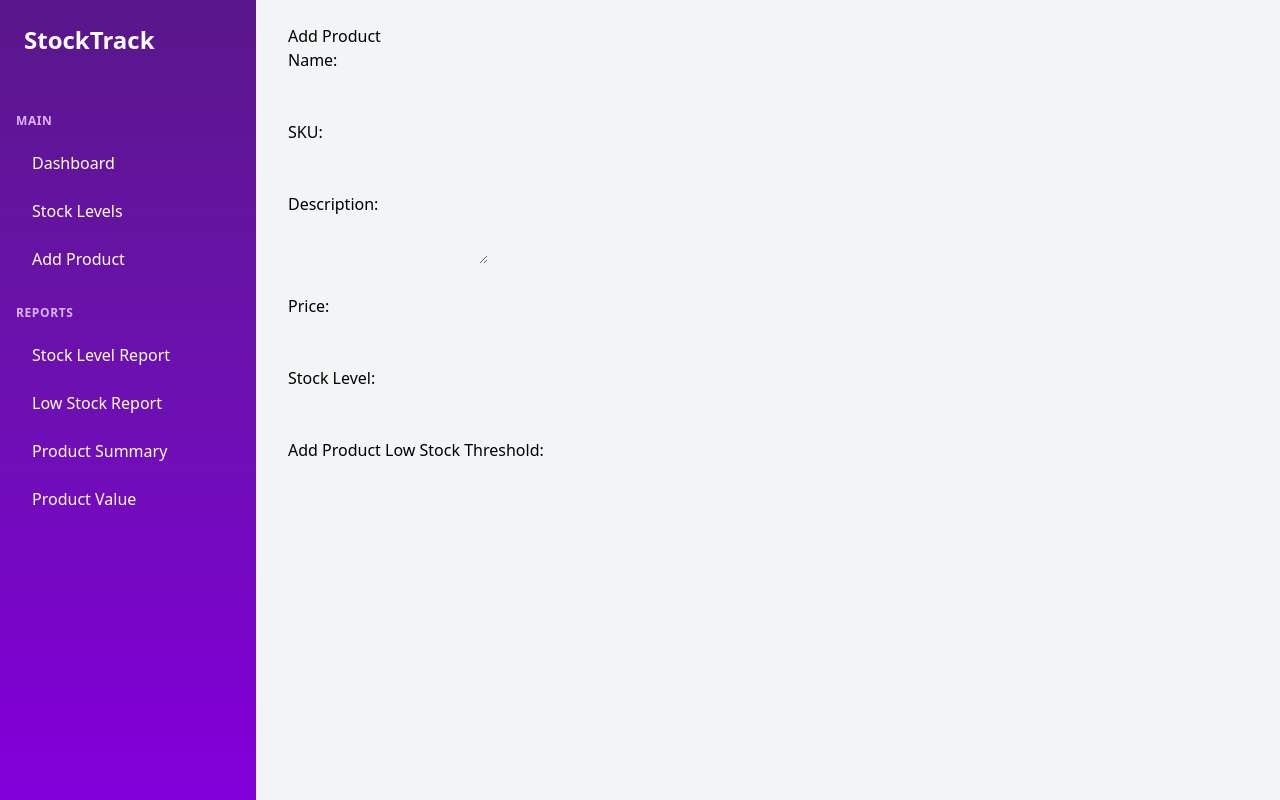
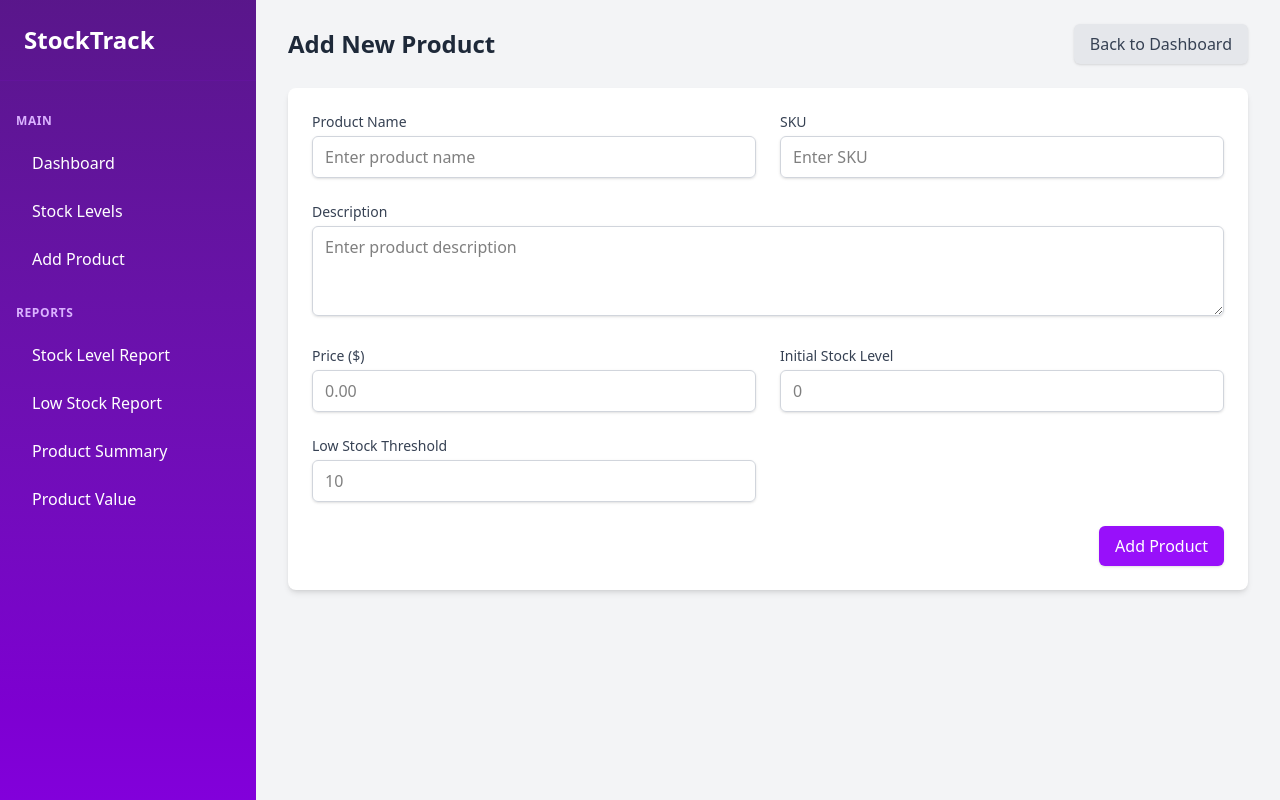
Before and after one commit to jujubear24/inventory_app, a Flask app: page /products/add in a window 1280 px wide. Run offline with Flask 3, Linux system fonts and the light colour scheme.

Commit message:
feat[add.html]: Add styling to 'add product' form to match our design

```diff
--- a/static/css/output.css
+++ b/static/css/output.css
@@ -6,9 +6,11 @@
       "Segoe UI Emoji", "Segoe UI Symbol", "Noto Color Emoji";
     --font-mono: ui-monospace, SFMono-Regular, Menlo, Monaco, Consolas, "Liberation Mono",
       "Courier New", monospace;
+    --color-red-50: oklch(0.971 0.013 17.38);
     --color-red-100: oklch(0.936 0.032 17.717);
     --color-red-500: oklch(0.637 0.237 25.331);
     --color-red-600: oklch(0.577 0.245 27.325);
+    --color-red-700: oklch(0.505 0.213 27.518);
     --color-red-800: oklch(0.444 0.177 26.899);
     --color-red-900: oklch(0.396 0.141 25.723);
     --color-amber-50: oklch(0.987 0.022 95.277);
@@ -413,6 +415,9 @@
   .mt-6 {
     margin-top: calc(var(--spacing) * 6);
   }
+  .mb-1 {
+    margin-bottom: calc(var(--spacing) * 1);
+  }
   .mb-2 {
     margin-bottom: calc(var(--spacing) * 2);
   }
@@ -964,6 +969,13 @@
       --tw-space-y-reverse: 0;
       margin-block-start: calc(calc(var(--spacing) * 1) * var(--tw-space-y-reverse));
       margin-block-end: calc(calc(var(--spacing) * 1) * calc(1 - var(--tw-space-y-reverse)));
+    }
+  }
+  .space-y-6 {
+    :where(& > :not(:last-child)) {
+      --tw-space-y-reverse: 0;
+      margin-block-start: calc(calc(var(--spacing) * 6) * var(--tw-space-y-reverse));
+      margin-block-end: calc(calc(var(--spacing) * 6) * calc(1 - var(--tw-space-y-reverse)));
     }
   }
   .space-y-reverse {
@@ -1214,6 +1226,9 @@
   .border-purple-800\/30 {
     border-color: color-mix(in oklab, var(--color-purple-800) 30%, transparent);
   }
+  .border-red-500 {
+    border-color: var(--color-red-500);
+  }
   .border-transparent {
     border-color: transparent;
   }
@@ -1247,6 +1262,9 @@
   .bg-gray-100 {
     background-color: var(--color-gray-100);
   }
+  .bg-gray-200 {
+    background-color: var(--color-gray-200);
+  }
   .bg-gray-800 {
     background-color: var(--color-gray-800);
   }
@@ -1261,6 +1279,9 @@
   }
   .bg-purple-600 {
     background-color: var(--color-purple-600);
+  }
+  .bg-red-50 {
+    background-color: var(--color-red-50);
   }
   .bg-red-100 {
     background-color: var(--color-red-100);
@@ -1467,6 +1488,9 @@
   .px-2 {
     padding-inline: calc(var(--spacing) * 2);
   }
+  .px-3 {
+    padding-inline: calc(var(--spacing) * 3);
+  }
   .px-4 {
     padding-inline: calc(var(--spacing) * 4);
   }
@@ -1493,6 +1517,9 @@
   }
   .pr-4 {
     padding-right: calc(var(--spacing) * 4);
+  }
+  .pl-5 {
+    padding-left: calc(var(--spacing) * 5);
   }
   .pl-10 {
     padding-left: calc(var(--spacing) * 10);
@@ -1686,6 +1713,9 @@
   .text-gray-600 {
     color: var(--color-gray-600);
   }
+  .text-gray-700 {
+    color: var(--color-gray-700);
+  }
   .text-gray-800 {
     color: var(--color-gray-800);
   }
@@ -1715,6 +1745,9 @@
   }
   .text-red-600 {
     color: var(--color-red-600);
+  }
+  .text-red-700 {
+    color: var(--color-red-700);
   }
   .text-red-800 {
     color: var(--color-red-800);
@@ -2190,6 +2223,13 @@
       }
     }
   }
+  .hover\:bg-gray-300 {
+    &:hover {
+      @media (hover: hover) {
+        background-color: var(--color-gray-300);
+      }
+    }
+  }
   .hover\:bg-gray-700 {
     &:hover {
       @media (hover: hover) {
@@ -2286,6 +2326,11 @@
       outline-style: none;
     }
   }
+  .md\:col-span-2 {
+    @media (width >= 48rem) {
+      grid-column: span 2 / span 2;
+    }
+  }
   .md\:grid-cols-2 {
     @media (width >= 48rem) {
       grid-template-columns: repeat(2, minmax(0, 1fr));
--- a/templates/products/add.html
+++ b/templates/products/add.html
@@ -1,33 +1,96 @@
 {% extends 'base.html' %}
 
+{% block title %}Add Product{% endblock %}
+
 {% block content %}
-<h1>Add Product</h1>
+<div class="flex justify-between items-center mb-6">
+    <h1 class="text-2xl font-bold text-gray-800">Add New Product</h1>
+    <a href="{{ url_for('routes.product_list') }}"
+        class="inline-flex items-center px-4 py-2 bg-gray-200 text-gray-700 rounded-md shadow-sm hover:bg-gray-300 transition-colors">
+        Back to Dashboard
+    </a>
+</div>
+
+<div class="bg-white shadow-md rounded-lg overflow-hidden">
+    <div class="p-6">
         {% if errors %}
-    <ul style="color: red">
+        <div class="mb-6 bg-red-50 border-l-4 border-red-500 p-4 rounded-md">
+            <div class="flex">
+                <div class="flex-shrink-0 text-red-500">
+                    <svg class="h-5 w-5" fill="none" stroke="currentColor" viewBox="0 0 24 24"
+                        xmlns="http://www.w3.org/2000/svg">
+                        <path stroke-linecap="round" stroke-linejoin="round" stroke-width="2"
+                            d="M12 8v4m0 4h.01M21 12a9 9 0 11-18 0 9 9 0 0118 0z"></path>
+                    </svg>
+                </div>
+                <div class="ml-3">
+                    <h3 class="text-sm font-medium text-red-800">Please correct the following errors:</h3>
+                    <div class="mt-2 text-sm text-red-700">
+                        <ul class="list-disc pl-5 space-y-1">
                             {% for error in errors.values() %}
                             <li>{{ error }}</li>
                             {% endfor %}
                         </ul>
+                    </div>
+                </div>
+            </div>
+        </div>
         {% endif %}
-<form method="POST" action="{{ url_for('routes.add_product') }}">
-    <label for="name">Name:</label><br>
-    <input type="text" id="name" name="name"><br><br>
 
-    <label for="sku">SKU:</label><br>
-    <input type="text" id="sku" name="sku"><br><br>
+        <form method="POST" action="{{ url_for('routes.add_product') }}" class="space-y-6">
+            <div class="grid grid-cols-1 md:grid-cols-2 gap-6">
+                <div>
+                    <label for="name" class="block text-sm font-medium text-gray-700 mb-1">Product Name</label>
+                    <input type="text" id="name" name="name"
+                        class="w-full px-3 py-2 border border-gray-300 rounded-md shadow-sm focus:outline-none focus:ring-2 focus:ring-purple-500 focus:border-transparent"
+                        placeholder="Enter product name">
+                </div>
 
-    <label for="description">Description:</label><br>
-    <textarea id="description" name="description"></textarea><br><br>
+                <div>
+                    <label for="sku" class="block text-sm font-medium text-gray-700 mb-1">SKU</label>
+                    <input type="text" id="sku" name="sku"
+                        class="w-full px-3 py-2 border border-gray-300 rounded-md shadow-sm focus:outline-none focus:ring-2 focus:ring-purple-500 focus:border-transparent"
+                        placeholder="Enter SKU">
+                </div>
 
-    <label for="price">Price:</label><br>
-    <input type="number" id="price" name="price" step="0.01"><br><br>
+                <div class="md:col-span-2">
+                    <label for="description" class="block text-sm font-medium text-gray-700 mb-1">Description</label>
+                    <textarea id="description" name="description" rows="3"
+                        class="w-full px-3 py-2 border border-gray-300 rounded-md shadow-sm focus:outline-none focus:ring-2 focus:ring-purple-500 focus:border-transparent"
+                        placeholder="Enter product description"></textarea>
+                </div>
 
-    <label for="stock_level">Stock Level:</label><br>
-    <input type="number" id="stock_level" name="stock_level"><br><br>
+                <div>
+                    <label for="price" class="block text-sm font-medium text-gray-700 mb-1">Price ($)</label>
+                    <input type="number" id="price" name="price" step="0.01"
+                        class="w-full px-3 py-2 border border-gray-300 rounded-md shadow-sm focus:outline-none focus:ring-2 focus:ring-purple-500 focus:border-transparent"
+                        placeholder="0.00">
+                </div>
 
-    <input type="submit" value="Add Product">
+                <div>
+                    <label for="stock_level" class="block text-sm font-medium text-gray-700 mb-1">Initial Stock
+                        Level</label>
+                    <input type="number" id="stock_level" name="stock_level"
+                        class="w-full px-3 py-2 border border-gray-300 rounded-md shadow-sm focus:outline-none focus:ring-2 focus:ring-purple-500 focus:border-transparent"
+                        placeholder="0">
+                </div>
 
-    <label for="low_stock_threshold">Low Stock Threshold:</label><br>
-    <input type="number" id="low_stock_threshold" name="low_stock_threshold"><br><br>
+                <div>
+                    <label for="low_stock_threshold" class="block text-sm font-medium text-gray-700 mb-1">Low Stock
+                        Threshold</label>
+                    <input type="number" id="low_stock_threshold" name="low_stock_threshold"
+                        class="w-full px-3 py-2 border border-gray-300 rounded-md shadow-sm focus:outline-none focus:ring-2 focus:ring-purple-500 focus:border-transparent"
+                        placeholder="10">
+                </div>
+            </div>
+
+            <div class="flex justify-end">
+                <button type="submit"
+                    class="inline-flex items-center px-4 py-2 bg-purple-600 text-white rounded-md shadow hover:bg-purple-700 transition-colors focus:outline-none focus:ring-2 focus:ring-offset-2 focus:ring-purple-500">
+                    Add Product
+                </button>
+            </div>
         </form>
+    </div>
+</div>
 {% endblock %}
```
Lines whose indentation alone changed are shown as unchanged.
